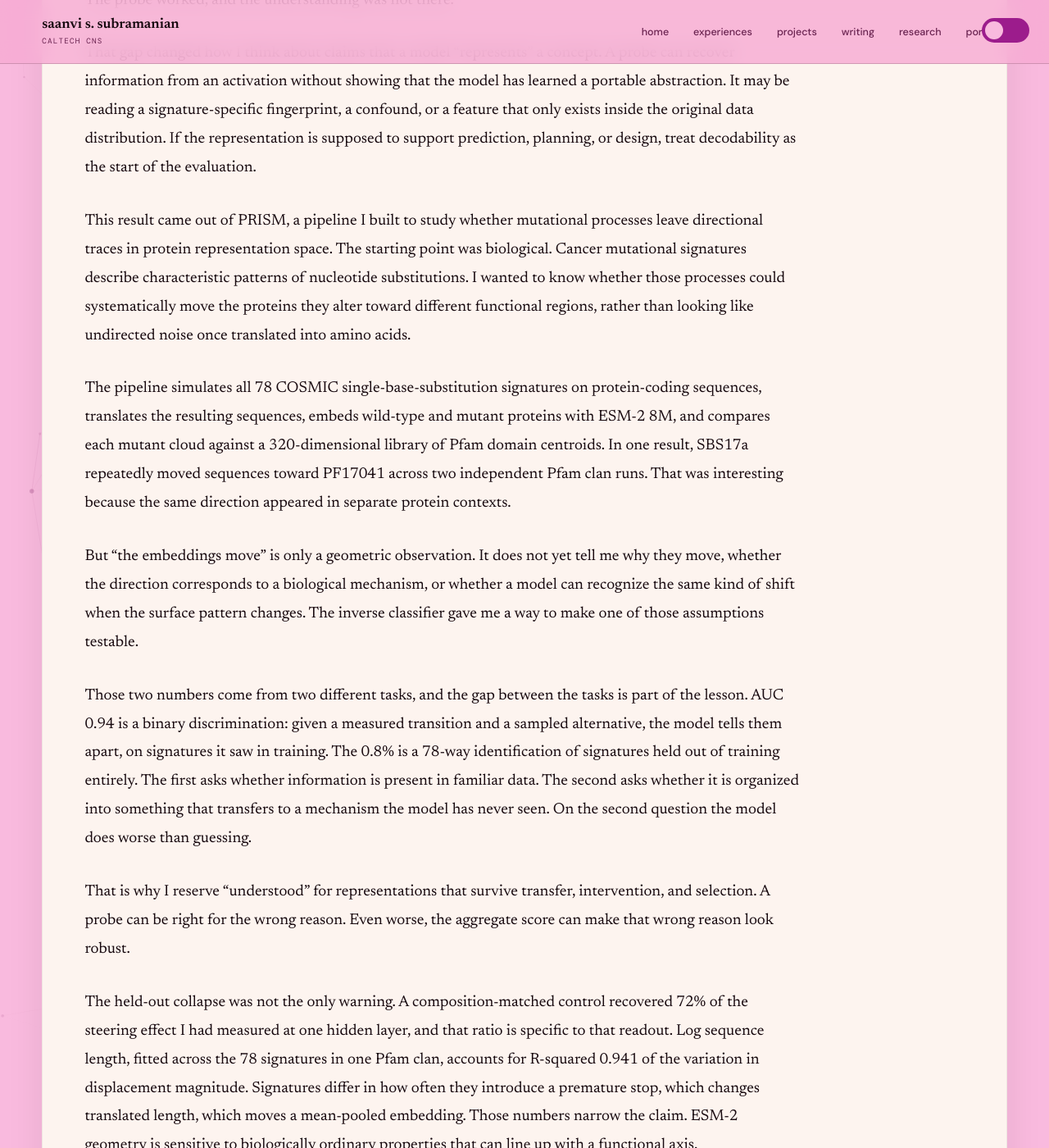
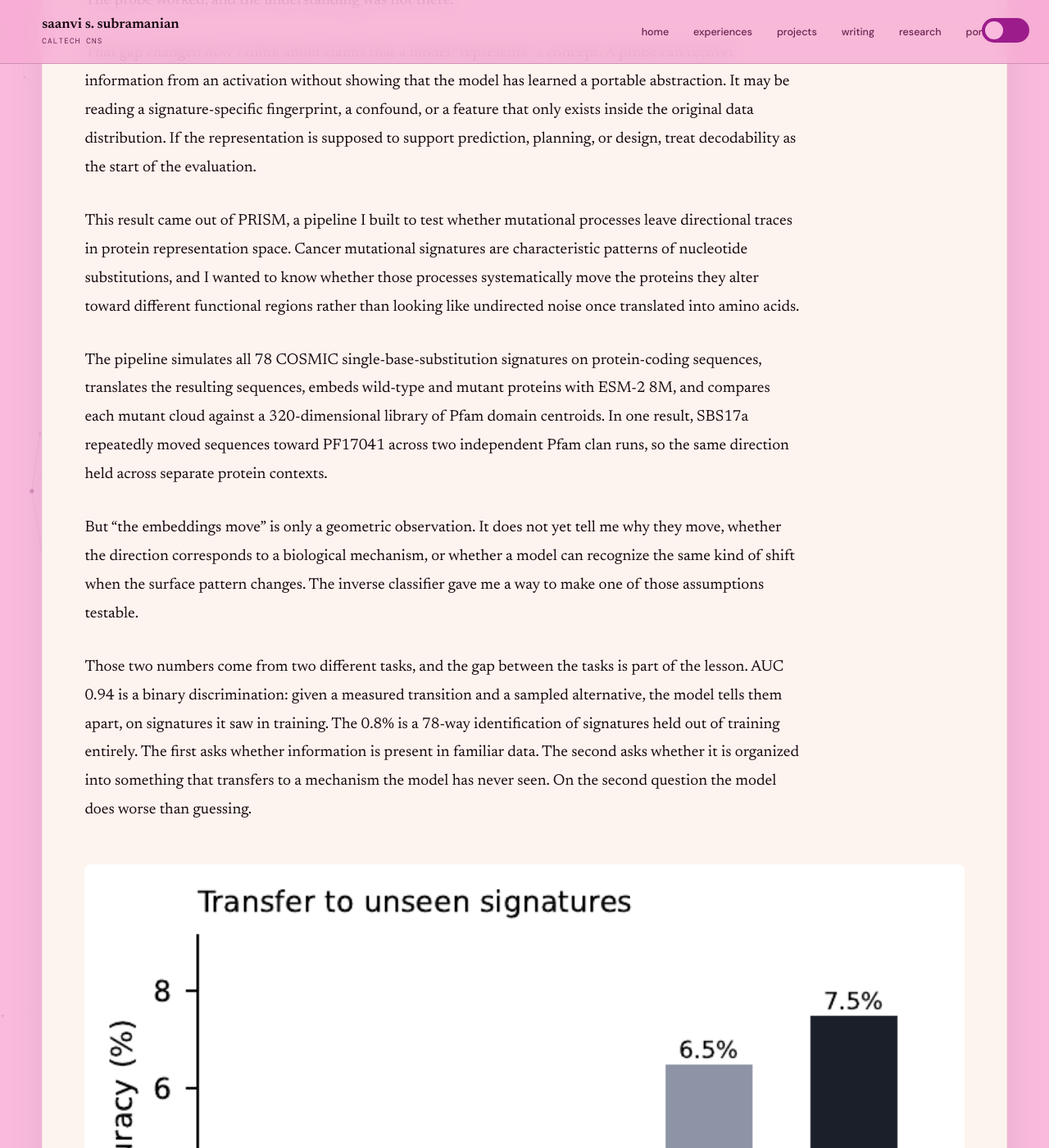
Before and after one commit to saanviiyer/saanviiyer.github.io, a Jekyll site: the page built from _posts/2026-09-28-the-probe-works-and-the-understanding-is-not-there.md, in a window 1280 px wide and 1400 px high, scrolled down 725 px. Shown: the whole window at 82% size. Built offline with Jekyll 4.4.1, drawn with Linux system fonts in a browser that asks for light colours; some web fonts are replaced; some of the changed text lies outside the part shown.

Commit message:
Add the leave-signatures-out figure to the-probe-works and tighten the prose for directness

```diff
--- a/_posts/2026-09-28-the-probe-works-and-the-understanding-is-not-there.md
+++ b/_posts/2026-09-28-the-probe-works-and-the-understanding-is-not-there.md
@@ -17,13 +17,17 @@
 
 That gap changed how I think about claims that a model "represents" a concept. A probe can recover information from an activation without showing that the model has learned a portable abstraction. It may be reading a signature-specific fingerprint, a confound, or a feature that only exists inside the original data distribution. If the representation is supposed to support prediction, planning, or design, treat decodability as the start of the evaluation.
 
-This result came out of PRISM, a pipeline I built to study whether mutational processes leave directional traces in protein representation space. The starting point was biological. Cancer mutational signatures describe characteristic patterns of nucleotide substitutions. I wanted to know whether those processes could systematically move the proteins they alter toward different functional regions, rather than looking like undirected noise once translated into amino acids.
+This result came out of PRISM, a pipeline I built to test whether mutational processes leave directional traces in protein representation space. Cancer mutational signatures are characteristic patterns of nucleotide substitutions, and I wanted to know whether those processes systematically move the proteins they alter toward different functional regions rather than looking like undirected noise once translated into amino acids.
 
-The pipeline simulates all 78 COSMIC single-base-substitution signatures on protein-coding sequences, translates the resulting sequences, embeds wild-type and mutant proteins with ESM-2 8M, and compares each mutant cloud against a 320-dimensional library of Pfam domain centroids. In one result, SBS17a repeatedly moved sequences toward PF17041 across two independent Pfam clan runs. That was interesting because the same direction appeared in separate protein contexts.
+The pipeline simulates all 78 COSMIC single-base-substitution signatures on protein-coding sequences, translates the resulting sequences, embeds wild-type and mutant proteins with ESM-2 8M, and compares each mutant cloud against a 320-dimensional library of Pfam domain centroids. In one result, SBS17a repeatedly moved sequences toward PF17041 across two independent Pfam clan runs, so the same direction held across separate protein contexts.
 
 But "the embeddings move" is only a geometric observation. It does not yet tell me why they move, whether the direction corresponds to a biological mechanism, or whether a model can recognize the same kind of shift when the surface pattern changes. The inverse classifier gave me a way to make one of those assumptions testable.
 
 Those two numbers come from two different tasks, and the gap between the tasks is part of the lesson. AUC 0.94 is a binary discrimination: given a measured transition and a sampled alternative, the model tells them apart, on signatures it saw in training. The 0.8% is a 78-way identification of signatures held out of training entirely. The first asks whether information is present in familiar data. The second asks whether it is organized into something that transfers to a mechanism the model has never seen. On the second question the model does worse than guessing.
+
+![Leave-signatures-out top-1 accuracy is 0.775 percent, below the 1.28 percent uniform line, and 0.0 percent with SBS17a withheld](/assets/images/prism-signature-steering/loso.png)
+
+**Figure 1.** Transfer to unseen signatures. Leave-signatures-out top-1 accuracy is 0.775%, rounded to 0.8% here, below the 1.28% a uniform guess over 78 classes would give, and 0.0% when SBS17a itself is withheld. The probe names the signatures it trained on and fails on the ones it did not.
 
 That is why I reserve "understood" for representations that survive transfer, intervention, and selection. A probe can be right for the wrong reason. Even worse, the aggregate score can make that wrong reason look robust.
 
```
Also changed, not shown: other parts of _posts/2026-09-28-the-probe-works-and-the-understanding-is-not-there.md (+1 -1 lines).
